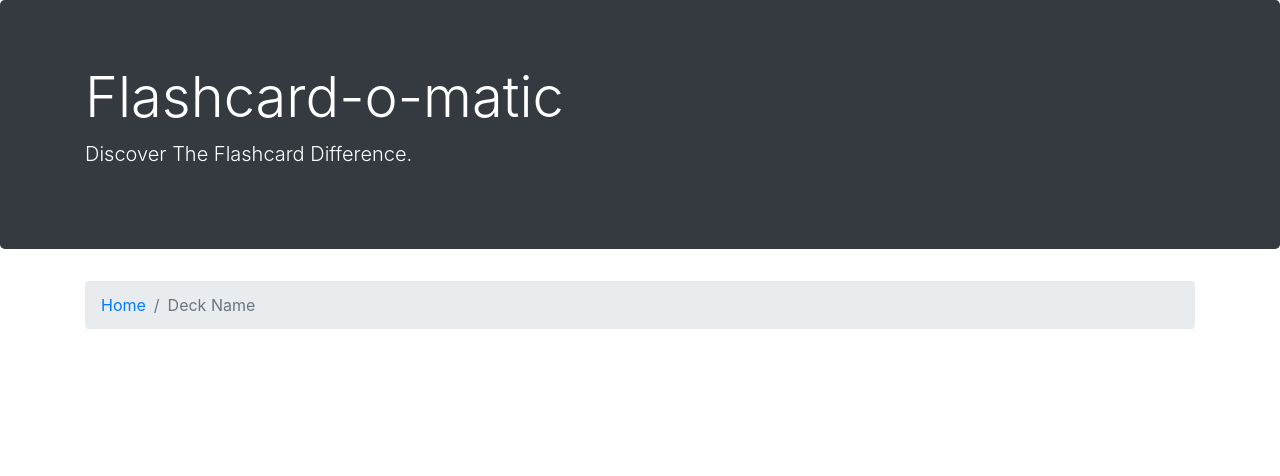
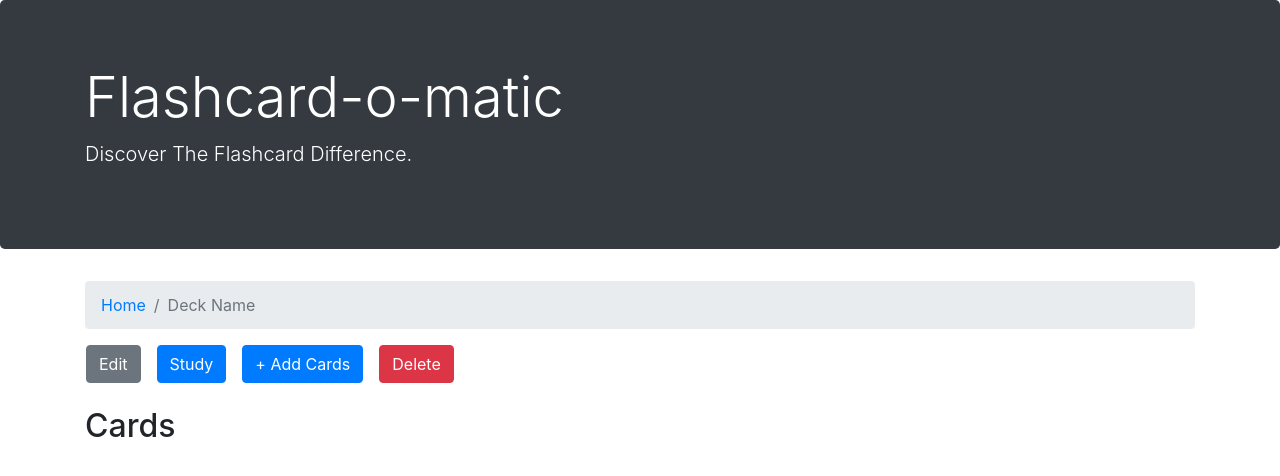
Before and after one commit to callieglade/Project-Flashcards, a React (Create React App) app: page /decks/1 in a window 1280 px wide. Shown: the top 476 px of the page. Built offline with nearby package versions, Linux system fonts and the light colour scheme; no server answers; a web font is replaced by a local one.

Commit message:
Add deck management buttons

```diff
--- a/src/Deck/index.js
+++ b/src/Deck/index.js
@@ -20,6 +20,17 @@ function Deck({ deck, setDeck }) {
           <li className="breadcrumb-item active">Deck Name</li>
         </ol>
       </nav>
+      <div>
+        <h3>{deck.name}</h3>
+        <p>{deck.description}</p>
+        <div className="row">
+          <button type="button" className="btn btn-secondary mx-3">Edit</button>
+          <button type="button" className="btn btn-primary mr-3">Study</button>
+          <button type="button" className="btn btn-primary mr-3">+ Add Cards</button>
+          <button type="button" className="btn btn-danger mr-3">Delete</button>
+        </div>
+        <h2 className="my-4">Cards</h2>
+      </div>
     </div>
   );
 }
```
